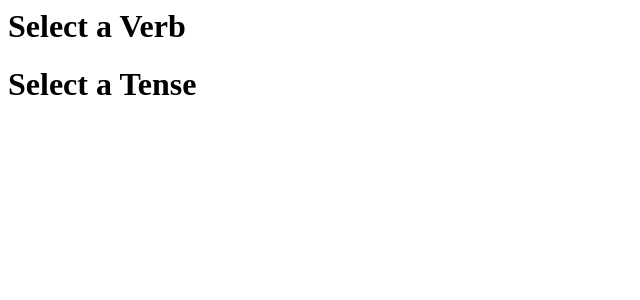
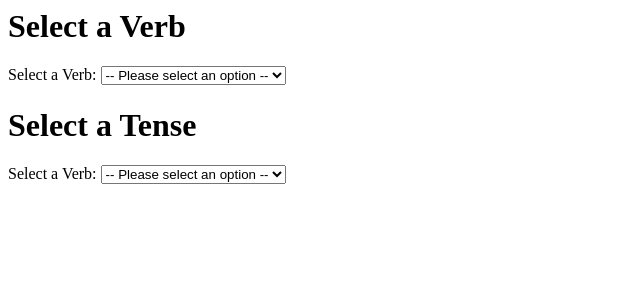
Before and after one commit to rodriguezofelia/what-the-french, a Flask app: page /quiz in a window 1280 px wide. Shown: the top 300 px of the page, without its empty margins (0-640 px from the left). Run offline with Flask 2, Linux system fonts and the light colour scheme.

Commit message:
Added dropdowns for verbs and tenses

```diff
--- a/model.py
+++ b/model.py
@@ -140,6 +140,7 @@ def connect_to_db(flask_app, db_uri='postgresql:///wtf', echo=False):
 
     print('Connected to the db!')
 
+
 if __name__ == '__main__':
     from server import app
     connect_to_db(app)
--- a/templates/word_conjugation.html
+++ b/templates/word_conjugation.html
@@ -1,2 +1,25 @@
 <h1>Select a Verb</h1>
+<label for="verb-select">Select a Verb:</label>
+
+<select name="verbs" id="verb-select">
+  <option value="">-- Please select an option --</option>
+  <option value="acheter">Acheter</option>
+  <option value="aller">Aller</option>
+  <option value="avoir">Avoir</option>
+  <option value="etre">Être</option>
+  <option value="devoir">Devoir</option>
+  <option value="faire">Faire</option>
+</select>
+
 <h1>Select a Tense</h1>
+<label for="verb-select">Select a Verb:</label>
+
+<select name="verbs" id="verb-select">
+  <option value="">-- Please select an option --</option>
+  <option value="acheter">Acheter</option>
+  <option value="aller">Aller</option>
+  <option value="avoir">Avoir</option>
+  <option value="etre">Être</option>
+  <option value="devoir">Devoir</option>
+  <option value="faire">Faire</option>
+</select>
```
Also changed, not shown: 1 other file.
